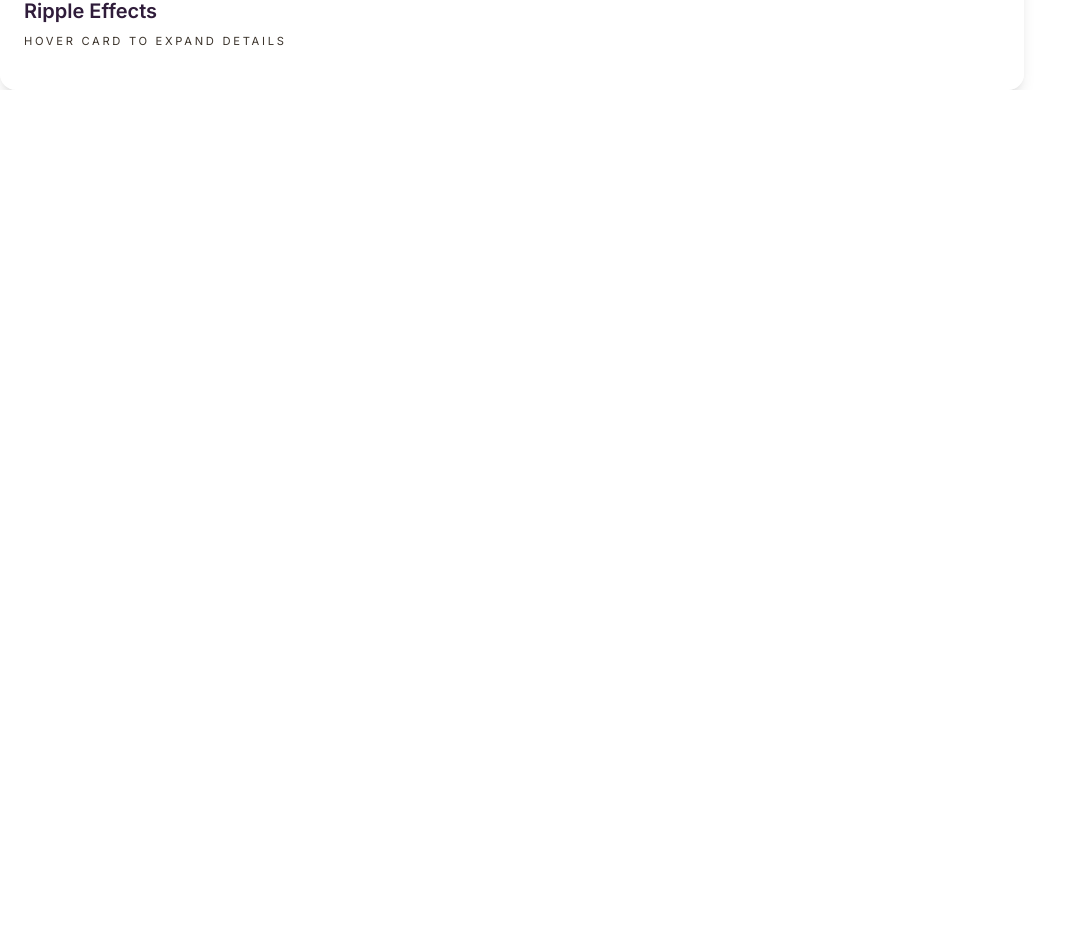
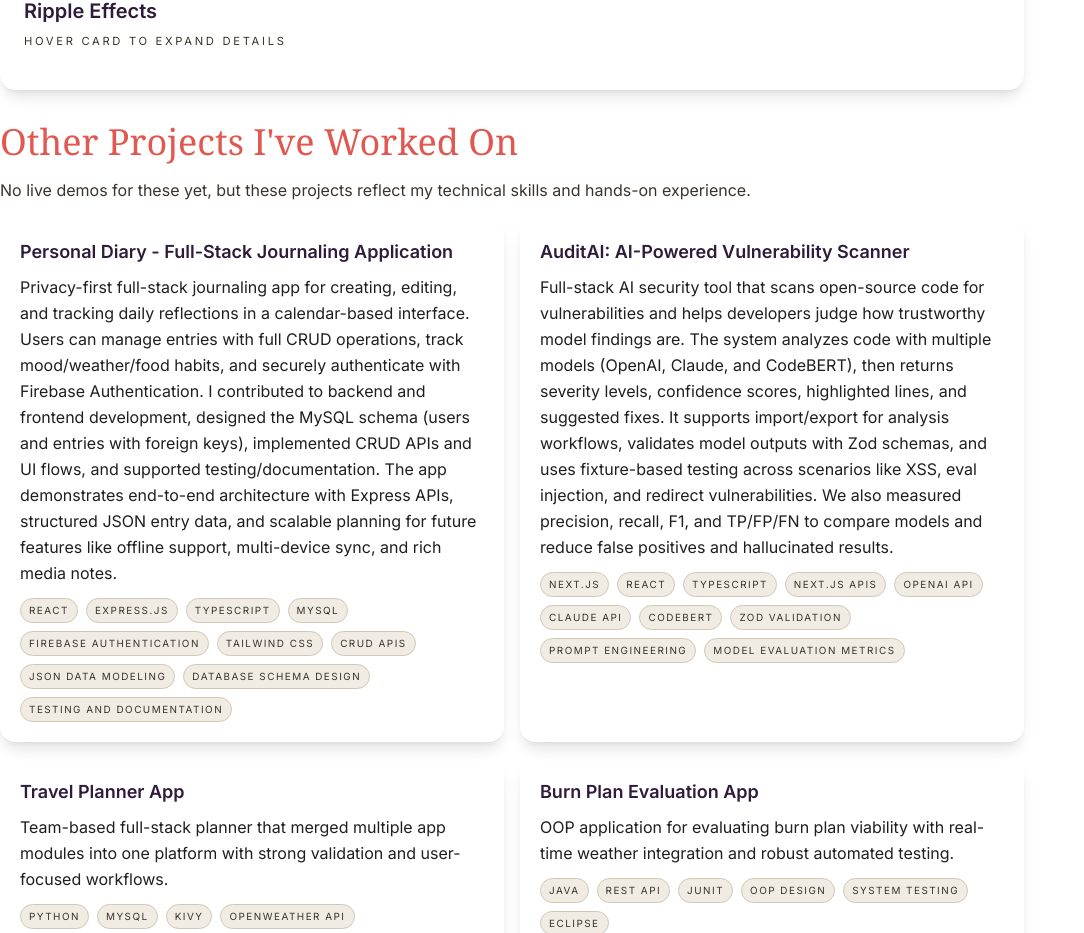
Before and after one commit to K41L3r14/portfolio, a Next.js app in the folder portfolio/: page /projects in a window 1280 px wide. Shown: the part 2195-3128 px from the top of the page, without its empty margins (0-1084 px from the left). Before the commit the page ends 2237 px from the top, so only its background shows below. Built offline with nearby package versions, Linux system fonts and the light colour scheme.

Commit message:
added more projects.

```diff
--- a/portfolio/src/app/projects/page.tsx
+++ b/portfolio/src/app/projects/page.tsx
@@ -10,6 +10,12 @@ type Project = {
   technologies: string[];
   video?: string;
   slideshow?: string[];
+};
+
+type OtherProject = {
+  title: string;
+  summary: string;
+  skills: string[];
 };
 
 const projects: Project[] = [
@@ -68,6 +74,69 @@ const projects: Project[] = [
       "Asset Design",
     ],
     video: "/videos/Ripple-Effects.mp4",
+  },
+];
+
+const otherProjects: OtherProject[] = [
+  {
+    title: "Personal Diary - Full-Stack Journaling Application",
+    summary:
+      "Privacy-first full-stack journaling app for creating, editing, and tracking daily reflections in a calendar-based interface. Users can manage entries with full CRUD operations, track mood/weather/food habits, and securely authenticate with Firebase Authentication. I contributed to backend and frontend development, designed the MySQL schema (users and entries with foreign keys), implemented CRUD APIs and UI flows, and supported testing/documentation. The app demonstrates end-to-end architecture with Express APIs, structured JSON entry data, and scalable planning for future features like offline support, multi-device sync, and rich media notes.",
+    skills: [
+      "React",
+      "Express.js",
+      "TypeScript",
+      "MySQL",
+      "Firebase Authentication",
+      "Tailwind CSS",
+      "CRUD APIs",
+      "JSON Data Modeling",
+      "Database Schema Design",
+      "Testing and Documentation",
+    ],
+  },
+  {
+    title: "AuditAI: AI-Powered Vulnerability Scanner",
+    summary:
+      "Full-stack AI security tool that scans open-source code for vulnerabilities and helps developers judge how trustworthy model findings are. The system analyzes code with multiple models (OpenAI, Claude, and CodeBERT), then returns severity levels, confidence scores, highlighted lines, and suggested fixes. It supports import/export for analysis workflows, validates model outputs with Zod schemas, and uses fixture-based testing across scenarios like XSS, eval injection, and redirect vulnerabilities. We also measured precision, recall, F1, and TP/FP/FN to compare models and reduce false positives and hallucinated results.",
+    skills: [
+      "Next.js",
+      "React",
+      "TypeScript",
+      "Next.js APIs",
+      "OpenAI API",
+      "Claude API",
+      "CodeBERT",
+      "Zod Validation",
+      "Prompt Engineering",
+      "Model Evaluation Metrics",
+    ],
+  },
+  {
+    title: "Travel Planner App",
+    summary:
+      "Team-based full-stack planner that merged multiple app modules into one platform with strong validation and user-focused workflows.",
+    skills: [
+      "Python",
+      "MySQL",
+      "Kivy",
+      "OpenWeather API",
+      "Data Validation",
+      "Team Collaboration",
+    ],
+  },
+  {
+    title: "Burn Plan Evaluation App",
+    summary:
+      "OOP application for evaluating burn plan viability with real-time weather integration and robust automated testing.",
+    skills: [
+      "Java",
+      "REST API",
+      "JUnit",
+      "OOP Design",
+      "System Testing",
+      "Eclipse",
+    ],
   },
 ];
 
@@ -171,6 +240,41 @@ export default function ProjectsPage() {
           </article>
         ))}
       </div>
+
+      <section className="space-y-4">
+        <h3 className="font-serif text-3xl text-[#e0584f] sm:text-4xl">
+          Other Projects I&apos;ve Worked On
+        </h3>
+        <p className="text-sm text-[#3b332b] sm:text-base">
+          No live demos for these yet, but these projects reflect my technical
+          skills and hands-on experience.
+        </p>
+        <div className="grid gap-4 sm:grid-cols-2">
+          {otherProjects.map((project) => (
+            <article
+              key={project.title}
+              className="rounded-2xl bg-white/70 p-5 text-left text-[#1f1f1f] shadow-lg"
+            >
+              <h4 className="text-lg font-semibold text-[#2f1c3a]">
+                {project.title}
+              </h4>
+              <p className="mt-2 text-sm leading-relaxed sm:text-base">
+                {project.summary}
+              </p>
+              <div className="mt-3 flex flex-wrap gap-2">
+                {project.skills.map((skill) => (
+                  <span
+                    key={skill}
+                    className="rounded-full border border-[#d3c8b6] bg-[#f0ebe3] px-2 py-1 text-[0.62rem] uppercase tracking-[0.15em] text-[#3b332b]"
+                  >
+                    {skill}
+                  </span>
+                ))}
+              </div>
+            </article>
+          ))}
+        </div>
+      </section>
     </div>
   );
 }
```
